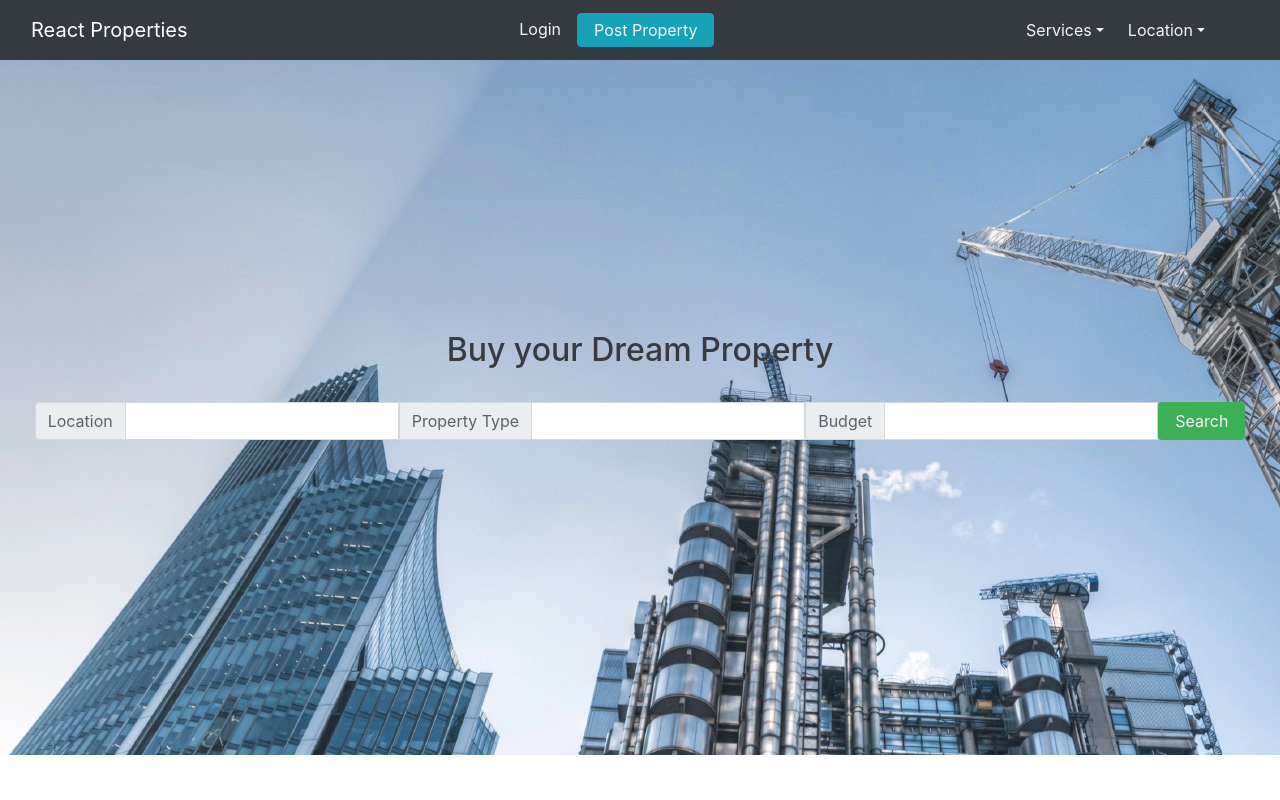
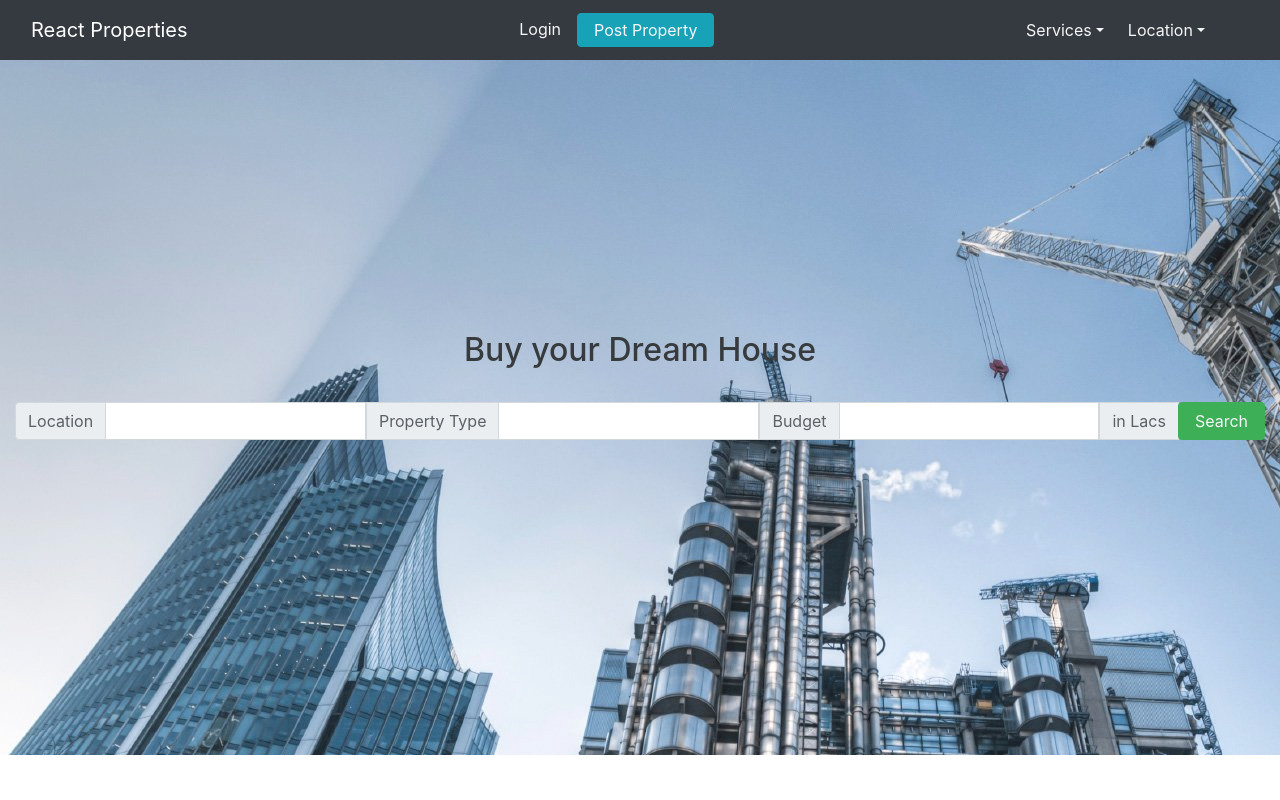
Before and after one commit to priyanshu31/Real-Estate-React-App, a React (Create React App) app: page / in a window 1280 px wide. Shown: the top 800 px of the page. Built offline with nearby package versions, Linux system fonts and the light colour scheme.

Commit message:
used redux to change the tagline according to service

```diff
--- /dev/null
+++ b/src/actions/index.js
@@ -0,0 +1,13 @@
+export const tagLine = (type) => {
+
+    console.log(type)
+
+    switch (type) {
+        case "Buy": return { type: "BUY"};
+        case "Rent": return { type: "RENT"};
+        case "Plot": return { type: "PLOT"};
+        case "Commercial": return { type: "COMMERCIAL"};
+        default: return { type: "BUY" }
+    }
+
+}
--- a/src/components/layouts/Home.js
+++ b/src/components/layouts/Home.js
@@ -1,9 +1,12 @@
 import React, { Fragment } from 'react'
 import SearchBox from './SearchBox'
 import PropertyCard from './propertyCard'
+import { useSelector } from 'react-redux'
 import building from '../../images/BuildingConstruction.jpg'
 
 const Home = () => {
+
+    const taglineState = useSelector((state) => state.changeTagline)
 
     let propertyCardDetials = [
         {
@@ -33,7 +36,7 @@ const Home = () => {
 
            <div className="container-fluid bg-image">
                <div style={{textAlign: "center"}}>
-                    <h2 style={{margin: "2rem 0rem"}}>Buy your Dream Property</h2>
+                    <h2 style={{margin: "2rem 0rem"}}>{taglineState}</h2>
                     <SearchBox />
                </div>
            </div>
--- a/src/components/layouts/SearchBox.js
+++ b/src/components/layouts/SearchBox.js
@@ -1,6 +1,14 @@
-import React from 'react'
+import React, { useState, useEffect } from 'react'
 
 const SearchBox = () => {
+
+    let [location, setLocation] = useState('');
+    let [propertyType, setPropertyType] = useState('');
+    let [budget, setBudget] = useState(5)
+
+    let updateLocation = element => setLocation(element.target.value);
+    let updatePropertyType = element => setPropertyType(element.target.value);
+
     return (
         <div className="search-group">
             <div className="input-group mb-3">
@@ -8,17 +16,21 @@ const SearchBox = () => {
                 <div className="input-group-prepend">
                     <span className="input-group-text" id="basic-addon3">Location</span>
                 </div>
-                <input type="text" className="form-control" id="basic-url" aria-describedby="basic-addon3" />
+                <input type="text" className="form-control" id="basic-url" aria-describedby="basic-addon3" value={location} onChange={ updateLocation } />
 
                 <div className="input-group-prepend">
                     <span className="input-group-text" id="basic-addon3">Property Type</span>
                 </div>
-                <input type="text" className="form-control" id="basic-url" aria-describedby="basic-addon3" />
+                <input type="text" className="form-control" id="basic-url" aria-describedby="basic-addon3" value={propertyType} onChange={ updatePropertyType } />
 
                 <div className="input-group-prepend">
                     <span className="input-group-text" id="basic-addon3">Budget</span>
                 </div>
-                <input type="text" className="form-control" id="basic-url" aria-describedby="basic-addon3" />
+                <input type="number" className="form-control" id="basic-url" aria-describedby="basic-addon3" />
+
+                <div className="input-group-prepend">
+                    <span className="input-group-text" id="basic-addon3" value={budget}>in Lacs</span>
+                </div>
 
                 <button type="button" className="btn btn-success" style={{textDecoration: "none", color: "whitesmoke", padding: "0.25rem 1rem"}}>Search</button>
 
--- a/src/components/layouts/dropdownMenu.js
+++ b/src/components/layouts/dropdownMenu.js
@@ -1,7 +1,12 @@
 import React, { Fragment } from 'react'
 import { Link } from 'react-router-dom'
+import { useDispatch } from 'react-redux'
+import { tagLine } from '../../actions/index'
 
-const dropdownMenu = (props) => {
+const DropdownMenu = (props) => {
+
+    const dispatch = useDispatch()
+
     return (
         <Fragment>
             <div className="dropdown userdropdown">
@@ -11,7 +16,7 @@ const dropdownMenu = (props) => {
                 <div className="dropdown-menu" aria-labelledby="dropdownMenuButton">
                     {
                         props.menu.map((item, index) =>
-                            <Link key={index} to="/" className="dropdown-item">{ item }</Link>
+                            <Link key={index} to="/" className="dropdown-item" onClick={ () => dispatch(tagLine(item)) }>{ item }</Link>
                         )
                     }
 
@@ -22,4 +27,4 @@ const dropdownMenu = (props) => {
     )
 }
 
-export default dropdownMenu
+export default DropdownMenu
--- a/src/components/layouts/propertyCard.js
+++ b/src/components/layouts/propertyCard.js
@@ -1,6 +1,5 @@
 import React from 'react'
 import { Link } from 'react-router-dom'
-import building from '../../images/BuildingConstruction.jpg'
 
 const propertyCard = (props) => {
     return (
--- a/src/index.js
+++ b/src/index.js
@@ -1,10 +1,14 @@
 import React from 'react';
 import ReactDOM from 'react-dom';
 import App from './App';
+import store from './store'
+import { Provider } from 'react-redux'
 
 ReactDOM.render(
   <React.StrictMode>
-    <App />
+    <Provider store = { store }>
+      <App />
+    </Provider>
   </React.StrictMode>,
   document.getElementById('root')
 );
--- /dev/null
+++ b/src/reducers/changeTagline.js
@@ -0,0 +1,15 @@
+const intialTagline = "Buy your Dream House";
+
+const changeTagline = (state = intialTagline, action) => {
+
+    switch (action.type) {
+        case "BUY": return state;
+        case "RENT": return "Rent a Property";
+        case "PLOT": return "Search upon the variaty of Plot we are having"
+        case "COMMERCIAL": return "We have a lot of option for your property"
+        default: return state;
+    }
+
+}
+
+export default changeTagline
--- /dev/null
+++ b/src/reducers/index.js
@@ -0,0 +1,11 @@
+import changeTagline from './changeTagline'
+// import changeBackground from './changeBackground'
+
+import { combineReducers } from 'redux'
+
+const rootReducer = combineReducers({
+    changeTagline,
+    // changeBackground
+})
+
+export default rootReducer
--- /dev/null
+++ b/src/store.js
@@ -0,0 +1,7 @@
+import { createStore } from "redux";
+
+import rootReducer from "./reducers/index";
+
+const store = createStore(rootReducer, window.__REDUX_DEVTOOLS_EXTENSION__ && window.__REDUX_DEVTOOLS_EXTENSION__());
+
+export default store;
```
Also changed, not shown: src/reducers/changeBackground.js (added).
